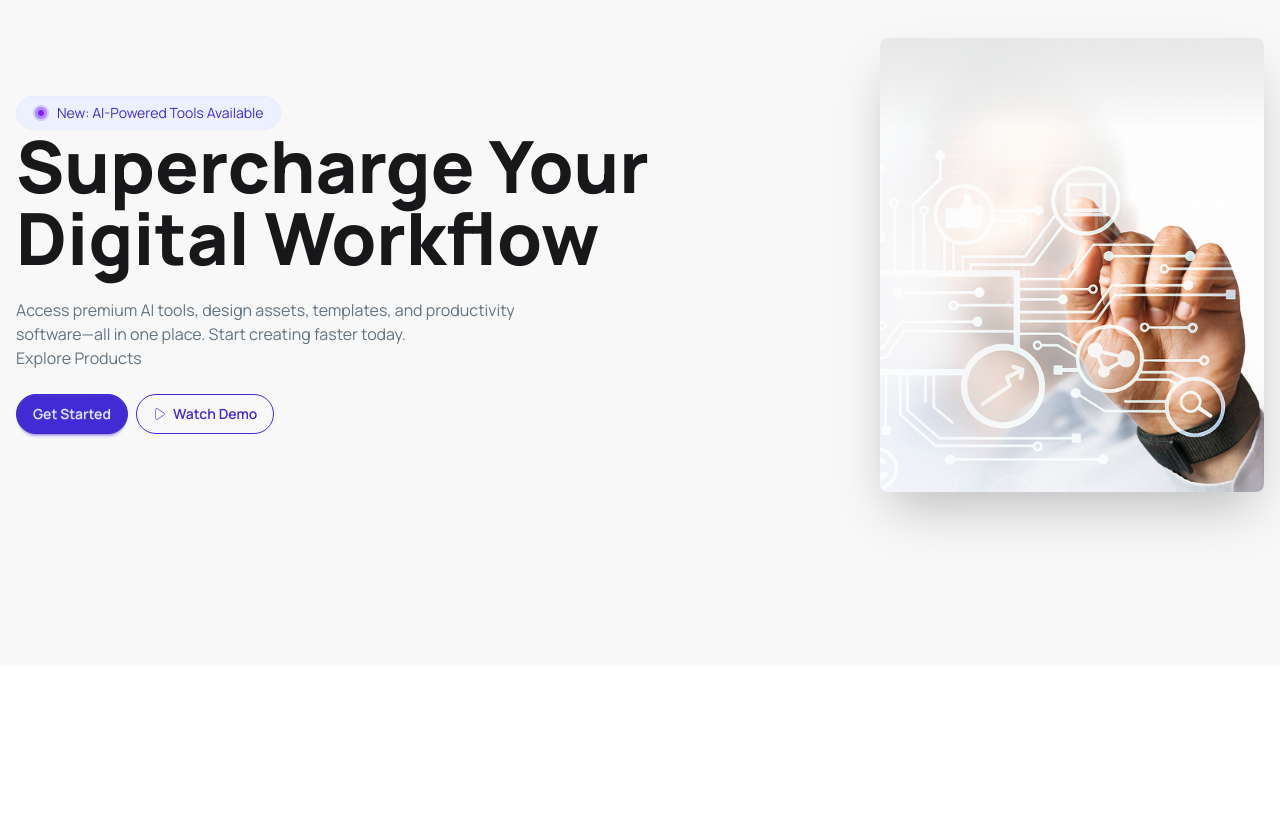
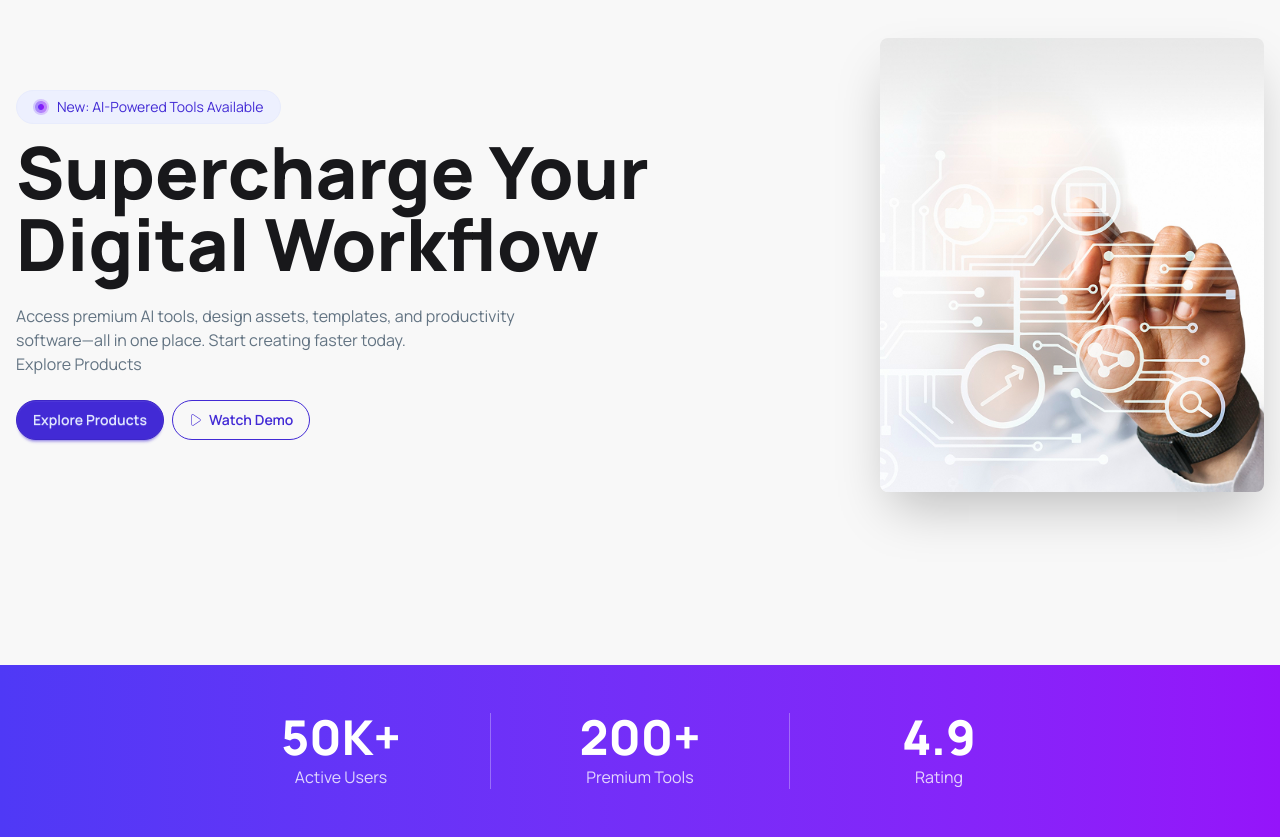
Before and after one commit to Didar112/DigiTools, a React (Vite) app: page / in a window 1280 px wide. Shown: the part 200-1037 px from the top of the page. Before the commit the page ends 865 px from the top, so only its background shows below. Built offline with nearby package versions, Linux system fonts and the light colour scheme.

Commit message:
added stat showing part

```diff
--- a/src/App.jsx
+++ b/src/App.jsx
@@ -3,6 +3,7 @@
 import './App.css'
 import Herobanner from './Components/hero/Herobanner'
 import Navbar from './Components/navbar/Navbar'
+import Statbanner from './Components/Statbanner/Statbanner'
 
 function App() {
 
@@ -11,6 +12,7 @@ function App() {
     <div>
       <Navbar></Navbar>
       <Herobanner></Herobanner>
+      <Statbanner></Statbanner>
     </div>
 
 
--- /dev/null
+++ b/src/Components/Statbanner/Statbanner.jsx
@@ -0,0 +1,26 @@
+import React from 'react';
+
+const Statbanner = () => {
+    return (
+        <div>
+            <section className="bg-linear-to-r from-[#4F39F6] to-[#9514FA] py-12 px-6">
+      <div className="max-w-4xl mx-auto flex flex-col sm:flex-row items-center justify-center divide-y sm:divide-y-0 sm:divide-x divide-white/30">
+        <div className="flex-1 text-center py-6 sm:py-0 sm:px-12">
+          <p className="text-5xl font-extrabold text-white">50K+</p>
+          <p className="text-white/80 mt-1">Active Users</p>
+        </div>
+        <div className="flex-1 text-center py-6 sm:py-0 sm:px-12">
+          <p className="text-5xl font-extrabold text-white">200+</p>
+          <p className="text-white/80 mt-1">Premium Tools</p>
+        </div>
+        <div className="flex-1 text-center py-6 sm:py-0 sm:px-12">
+          <p className="text-5xl font-extrabold text-white">4.9</p>
+          <p className="text-white/80 mt-1">Rating</p>
+        </div>
+      </div>
+    </section>
+        </div>
+    );
+};
+
+export default Statbanner;
--- a/src/Components/hero/Herobanner.jsx
+++ b/src/Components/hero/Herobanner.jsx
@@ -16,14 +16,14 @@ const Herobanner = () => {
     <div>
         <div className="badge badge-soft badge-primary p-4 rounded-full">
             <img src={grpIcon} alt="" />New: AI-Powered Tools Available</div>
-      <h1 className="text-5xl font-extrabold text-[72px]">Supercharge Your Digital Workflow</h1>
+      <h1 className="text-5xl mt-3 font-extrabold text-[72px]">Supercharge Your Digital Workflow</h1>
       <p className="py-6 font-normal text-[#627382]">
         Access premium AI tools, design assets, templates, and productivity <br />
 software—all in one place. Start creating faster today.
 <br />
 Explore Products
       </p>
-      <button className="mr-2 btn btn-primary rounded-full">Get Started</button>
+      <button className="mr-2 btn btn-primary rounded-full">Explore Products</button>
       <button className="btn btn-outline btn-primary rounded-full"><CiPlay1 /> Watch Demo</button>
     </div>
   </div>
```
